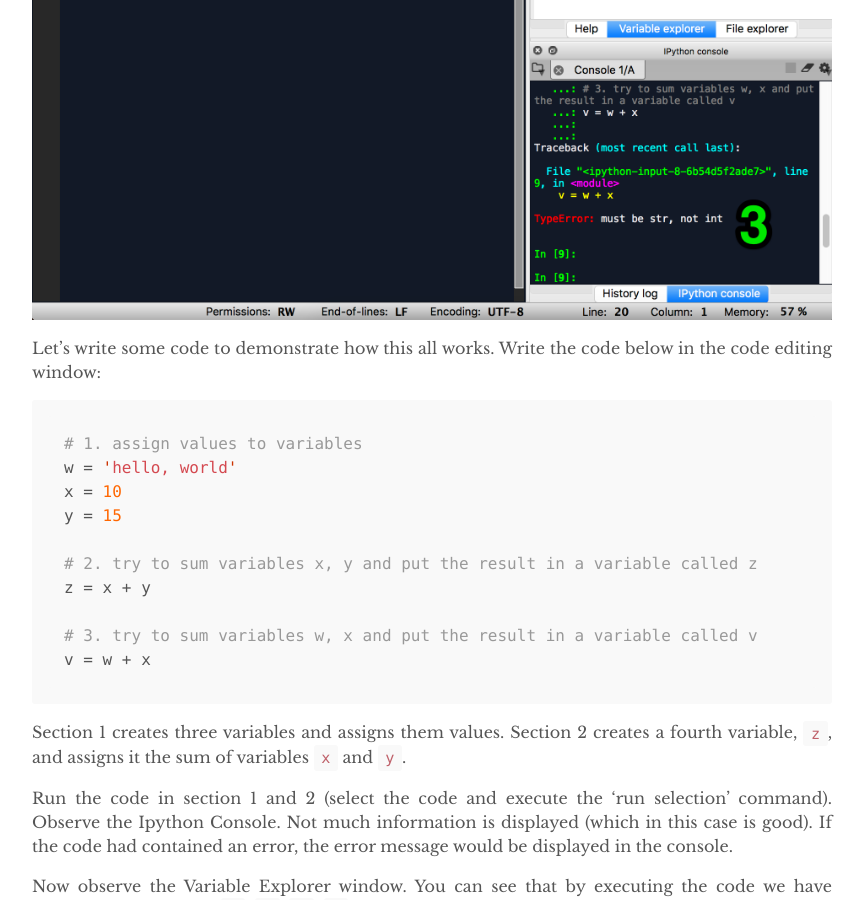
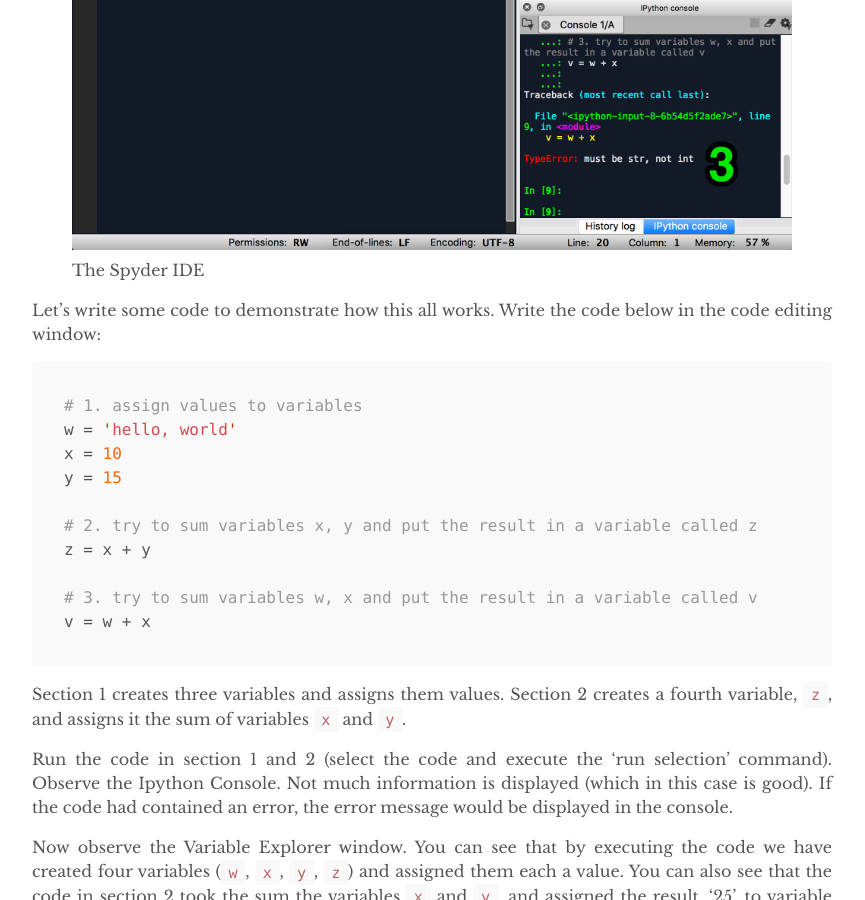
Before and after one commit to krjhnsn/krjhnsn.github.io, a Jekyll site: the page built from _posts/2018-06-28-python-env-setup.md, in a window 1280 px wide and 900 px high, scrolled down 2218 px. Shown: the whole window, without its empty margins (208-1073 px from the left). Built offline with Jekyll 4.4.1, drawn with Linux system fonts in a browser that asks for light colours.

Commit message:
new image format

```diff
--- a/_posts/2018-06-28-python-env-setup.md
+++ b/_posts/2018-06-28-python-env-setup.md
@@ -34,7 +34,9 @@ Assuming you have installed Anaconda successfully, you can open up Sypder from A
 
 3. Ipython console - this is your window into the Python interpreter which is the program that reads and runs your code behind the scenes. The console serves as an indicator to tell you if your code ran successfully or if there are errors that prevent the code from executing successfully. The console is interactive too, which means that you can type in the console to execute certain commands and interact with the code you have written.
 
-![Sypder IDE]({{"/assets/spyder-intro.png" | absolute_url}})
+{% include images.html
+max-width="100%" file="/assets/spyder-intro.png" alt="Spyder IDE"
+caption="The Spyder IDE" %}
 
 Let's write some code to demonstrate how this all works. Write the code below in the code editing window:
 
```
